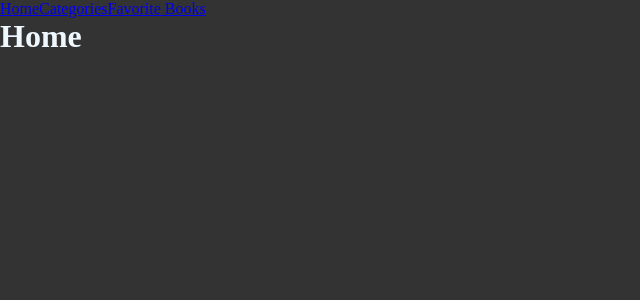
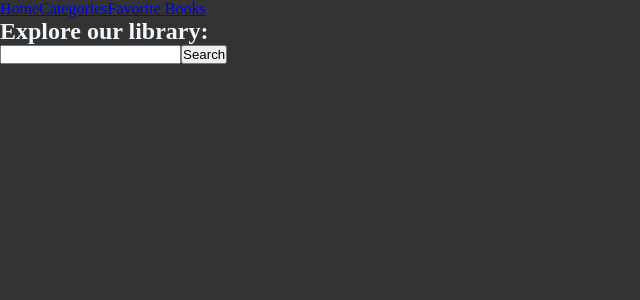
Before and after one commit to lyumii/book-library, a React (Vite) app: page / in a window 1280 px wide. Shown: the top 300 px of the page, without its empty margins (0-640 px from the left). Built offline with nearby package versions, Linux system fonts and the light colour scheme.

Commit message:
made a search bar and it works!

```diff
--- /dev/null
+++ b/src/components/BookCard.tsx
@@ -0,0 +1,26 @@
+export interface BookCardProps {
+  id?: string;
+  title: string;
+  authors: string[];
+  summaries: string[];
+  bookshelves: string[];
+}
+
+export default function BookCard(props: BookCardProps) {
+  return (
+    <div>
+      <h3>{props.title}</h3>
+      <h4>{props.authors.join(", ")}</h4>
+      <p>
+        {props.summaries.length > 0
+          ? props.summaries[0]
+          : "No summary available"}
+      </p>
+      <ul>
+        {props.bookshelves.map((shelf, index) => (
+          <li key={index}>{shelf}</li>
+        ))}
+      </ul>
+    </div>
+  );
+}
--- a/src/components/Home.tsx
+++ b/src/components/Home.tsx
@@ -1,3 +1,36 @@
+import { fetchBooksSearch } from "./api";
+import React from "react";
+import BookCard, { BookCardProps } from "./BookCard";
+
 export default function Home() {
-  return <h1>Home</h1>;
+  const [search, setSearch] = React.useState("");
+  const [books, setBooks] = React.useState<BookCardProps[]>([]);
+
+  const handleSearch = async () => {
+    const formattedSearch = search.replace(/\s+/g, "%20");
+    const results = await fetchBooksSearch(formattedSearch);
+    setBooks(results);
+  };
+
+  const handleInput = (e: React.ChangeEvent<HTMLInputElement>) =>
+    setSearch(e.target.value);
+
+  return (
+    <div>
+      <div>
+        <h2>Explore our library:</h2>
+        <input type="text" onChange={handleInput} />
+        <button onClick={handleSearch}>Search</button>
+      </div>
+      {books.map((book) => (
+        <BookCard
+          key={book.id}
+          title={book.title}
+          authors={book.authors}
+          summaries={book.summaries}
+          bookshelves={book.bookshelves}
+        />
+      ))}
+    </div>
+  );
 }
--- /dev/null
+++ b/src/components/api.tsx
@@ -0,0 +1,17 @@
+export async function fetchBooksSearch(query: string) {
+  const response = await fetch(`https://gutendex.com/books?search=${query}`);
+  const data = await response.json();
+  return data.results;
+}
+
+export async function fetchBooksCategory(category: string) {
+  const response = await fetch(`https://gutendex.com/books?topic=${category}`);
+  const data = await response.json();
+  return data.results;
+}
+
+export async function fetchBooksId(id: string) {
+  const response = await fetch(`https://gutendex.com/books?ids=${id}`);
+  const data = await response.json();
+  return data.results;
+}
```
